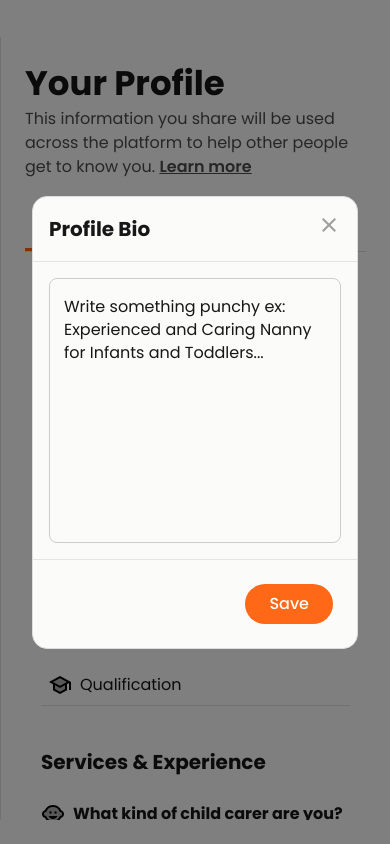
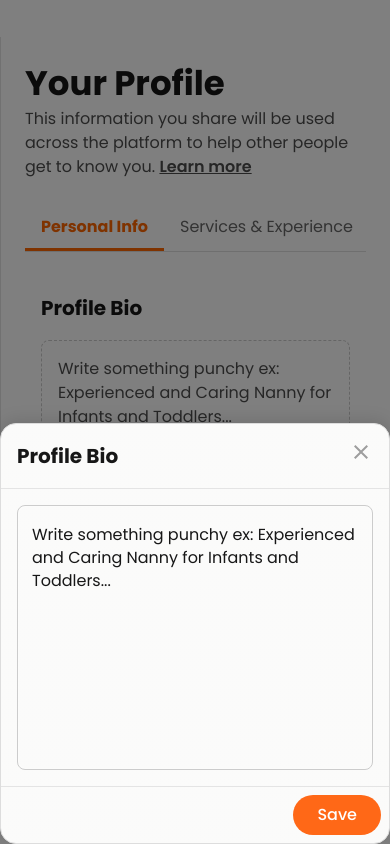
Before and after one commit to Musketeer-Digital/carelybay, a Next.js app: page /profile/create-profile in a window 390 px wide. Both pictures are taken after a click on the link "Edit". Shown: the part 897-1741 px from the top of the page. Built offline with nearby package versions, Linux system fonts and the light colour scheme.

Commit message:
Fix model sticky to bottom on mobile screens

```diff
--- a/src/app/components/CustomDialog.tsx
+++ b/src/app/components/CustomDialog.tsx
@@ -7,6 +7,9 @@ import {
   DialogContent,
   DialogActions,
   IconButton,
+  useMediaQuery,
+  useTheme,
+  Box,
 } from "@mui/material";
 import { styled } from "@mui/material/styles";
 import CloseIcon from "@mui/icons-material/Close";
@@ -23,13 +26,21 @@ interface CustomDialogProps {
 
 const StyledDialog = styled(Dialog)(({ theme }) => ({
   "& .MuiPaper-root": {
-    borderRadius: "15px",
+    borderRadius: 16,
+    display: "flex",
+    flexDirection: "column",
+    maxHeight: "100dvh",
+    width: "100%", // Ensure full width on mobile
+    margin: 0, // Remove default MUI margin
+  },
+  "& .MuiDialogTitle-root": {
+    padding: theme.spacing(2),
+    fontWeight: "bold",
   },
   "& .MuiDialogContent-root": {
     padding: theme.spacing(2),
-  },
-  "& .MuiDialogActions-root": {
-    padding: theme.spacing(3),
+    flex: 1,
+    overflowY: "auto",
   },
 }));
 
@@ -42,15 +53,32 @@ const CustomDialog: React.FC<CustomDialogProps> = ({
   maxWidth = "sm",
   fullWidth = true,
 }) => {
+  const theme = useTheme();
+  const isMobile = useMediaQuery(theme.breakpoints.down("sm"));
+
   return (
     <StyledDialog
       open={open}
       onClose={onClose}
       maxWidth={maxWidth}
       fullWidth={fullWidth}
+      PaperProps={{
+        sx: {
+          position: isMobile ? "fixed" : "relative",
+          bottom: isMobile ? 0 : "auto",
+          left: isMobile ? 0 : "auto",
+          right: isMobile ? 0 : "auto",
+          mx: isMobile ? "auto" : undefined,
+          width: isMobile ? "100%" : undefined,
+          borderRadius: isMobile ? "16px 16px 0 0" : "15px",
+          boxShadow: isMobile ? "0 -4px 16px rgba(0,0,0,0.1)" : undefined,
+          maxHeight: isMobile ? "85vh" : "calc(100vh - 64px)",
+          mt: isMobile ? "auto" : undefined,
+        },
+      }}
     >
       {title && (
-        <DialogTitle sx={{ m: 0, p: 2, fontWeight: "bold" }}>
+        <DialogTitle>
           {title}
           <IconButton
             aria-label="close"
```
